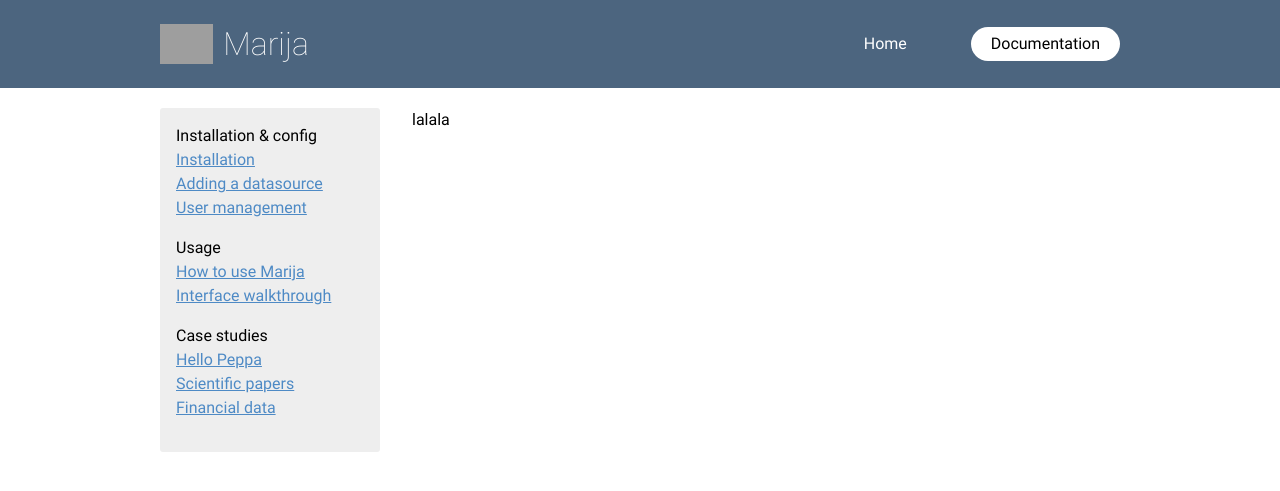
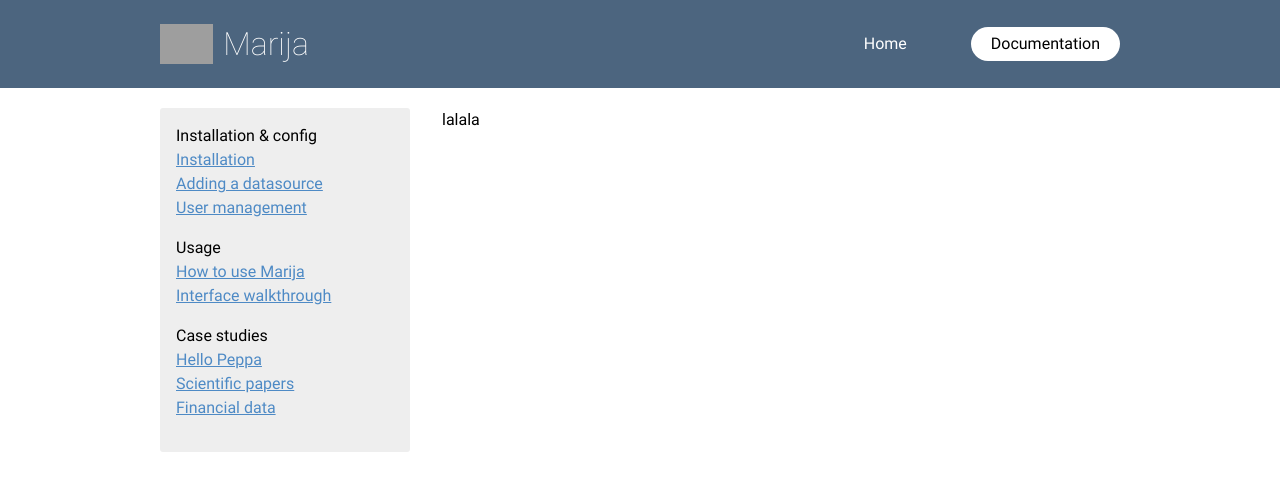
Before and after one commit to marijaio/marija-docs, a Jekyll site: the page built from installation.md, in a window 1280 px wide. Shown: the top 491 px of the page. Built offline with Jekyll 4.4.1, drawn with Linux system fonts in a browser that asks for light colours; grey boxes are pictures that could not be loaded.

```diff
--- /dev/null
+++ b/_includes/loopingVideo.html
@@ -0,0 +1,3 @@
+<video autoplay loop muted playsinline>
+    <source src="{{ include.src }}" />
+</video>
--- a/_sass/articleContent.scss
+++ b/_sass/articleContent.scss
@@ -36,4 +36,8 @@
     white-space: nowrap;
     padding: 0 3px;
   }
+
+  video {
+    max-width: 100%;
+  }
 }
--- a/_sass/layout.scss
+++ b/_sass/layout.scss
@@ -38,7 +38,7 @@
 }
 
 .articleAside {
-  width: 220px;
+  width: 250px;
   background: #eee;
   border: #ddd;
   border-radius: 3px;
--- a/assets/resources/emails.csv
+++ b/assets/resources/emails.csv
@@ -1,4 +1,4 @@
-From,To,Date,Subject,Body
+From,To,Received date,Subject,Body
 john@email.com,tim@email.com,2019-01-01T03:03:13.297Z,What is your destination?,The true purpose of education is to prepare young men and women for effective citizenship in a free form of government.
 john@email.com,tim@email.com,2019-01-02T03:03:13.297Z,Let's not spoil it,It is completely understandable to wipe your nose on the bedclothes if you cannot find your handkerchief with the lights out.
 john@email.com,tim@email.com,2019-01-03T03:03:13.297Z,Tom is a sommelier,"The old Earl said: ""We spend one half of our life in regretting the things we did in the other half."""
@@ -27,4 +27,4 @@ kim@email.om,jay@email.com,2019-01-07T03:03:13.297Z,Everybody wishes for happine
 jay@email.com,liam@email.com,2019-01-09T03:03:13.297Z,Where's my golf bag?,"I'm sorry, Tom, but seeing how much you've dissapointed me, I'm afraid that I am unable to believe in your abilities."
 mark@email.com,daniel@email.com,2019-01-10T03:03:13.297Z,I like this colour,"In the early part of my study, I allude to work that had already been done on the psychology of crowd-control."
 liam@email.com,daniel@email.com,2019-01-11T03:03:13.297Z,Tom said very little,"Tom tried to act normal, but you could tell from his facial expression and demeanour that he was seething with rage."
-daniel@email.com,jay@email.com,2019-01-11T03:03:13.297Z,Do as I say,"In the process of grammaticalization, an uninflected lexical word (or content word) is transformed into a grammar word (or function word)."
+alton@email.com,renee@email.com,2019-01-11T03:03:13.297Z,Do as I say,"In the process of grammaticalization, an uninflected lexical word (or content word) is transformed into a grammar word (or function word)."
```
Also changed, not shown: how-to-use-marija.md (+12 -0 lines), 1 other file.
